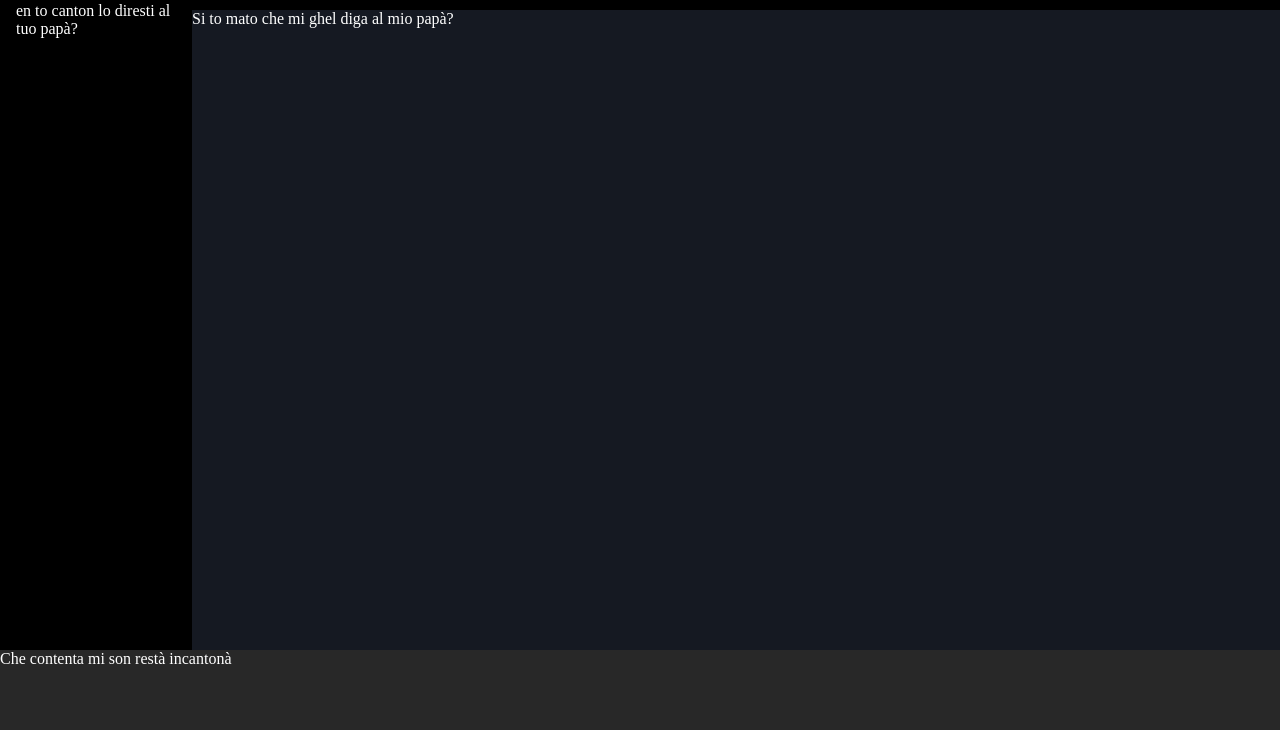
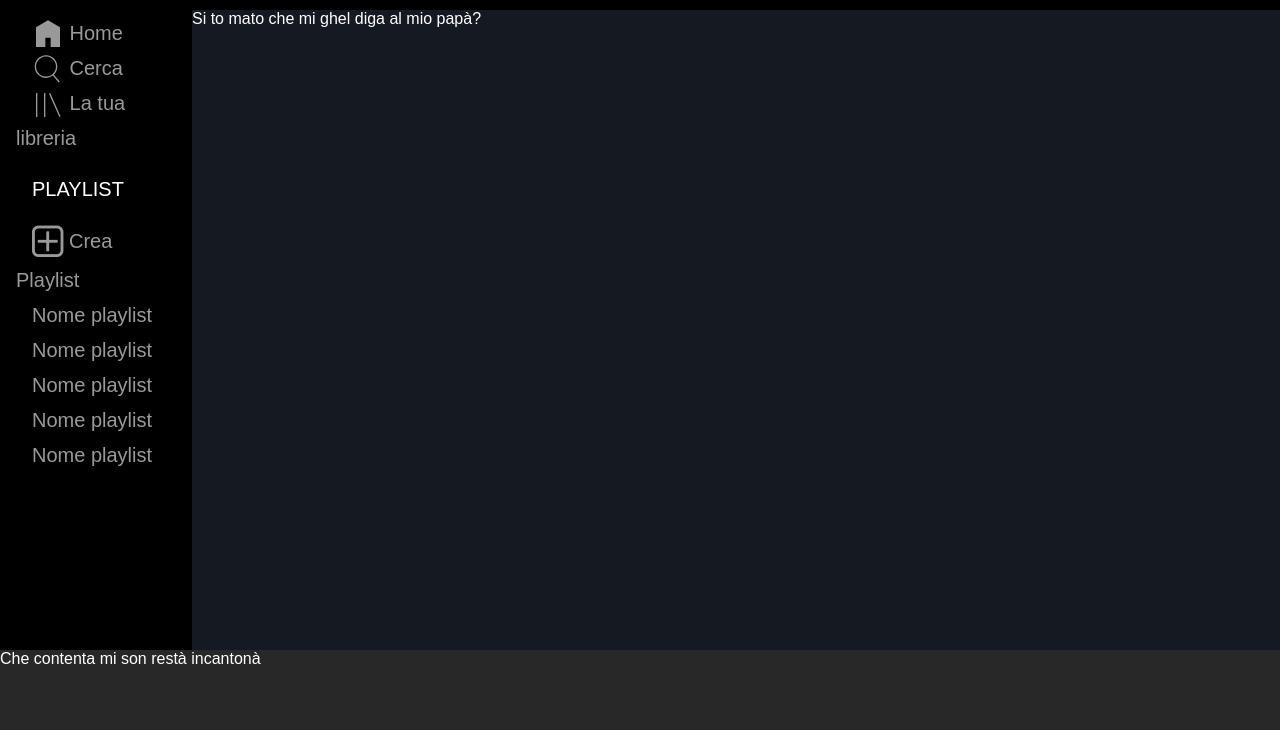
Before and after one commit to EmanuelRista/html-css-spotifyweb, a plain HTML site: page index.html in a window 1280 px wide. Shown: the part 70-800 px from the top of the page. Drawn offline with Linux system fonts and the light colour scheme.

Commit message:
Side Navbar

```diff
--- a/index.html
+++ b/index.html
@@ -4,6 +4,7 @@
     <meta charset="utf-8">
     <meta name="viewport" content="width=device-width, initial-scale=1">
     <link rel="stylesheet" href="style.css">
+    <link rel="stylesheet" href="https://cdnjs.cloudflare.com/ajax/libs/font-awesome/4.7.0/css/font-awesome.min.css">
     <title>Spotify Web</title>
   </head>
   <body>
@@ -12,7 +13,20 @@
     </section>
     <section class="sidebar">
       <img src="img/logo.svg" class="logo" alt="">
-      Se te toco le to manine en to canton lo diresti al tuo papà?
+      <div class="side-menu">
+        <ul>
+          <li><a class="sidebarnav" href="#home"><img class="icons" src="img/home.svg" alt=""> Home</a></li>
+          <li><a class="sidebarnav" href="#cerca"><img class="icons" src="img/search.svg" alt=""> Cerca</a></li>
+          <li><a class="sidebarnav" href="#"><img class="icons" src="img/libreria.svg" alt=""> La tua libreria</a></li>
+          <li class="playlist">PLAYLIST</li>
+          <li><a class="sidebarnav" href="#creaplaylist"><i class="fa fa-plus-square-o fa-2x"></i> Crea Playlist</a></li>
+          <li><a class="sidebarnav" href="#nomeplaylist">Nome playlist</a></li>
+          <li><a class="sidebarnav" href="#nomeplaylist">Nome playlist</a></li>
+          <li><a class="sidebarnav" href="#nomeplaylist">Nome playlist</a></li>
+          <li><a class="sidebarnav" href="#nomeplaylist">Nome playlist</a></li>
+          <li><a class="sidebarnav" href="#nomeplaylist">Nome playlist</a></li>
+        </ul>
+      </div>
     </section>
     <section class="main-window">
       Si to mato che mi ghel diga al mio papà?
--- a/style.css
+++ b/style.css
@@ -2,6 +2,7 @@
   margin: 0;
   padding:0;
   box-sizing: border-box;
+  font-family: sans-serif;
 }
 .sidebar {
   height: 90vh;
@@ -62,3 +63,37 @@
   color: black;
   transform: scale(1.2);
 }
+li {
+ list-style-type: none;
+}
+li.playlist {
+  color: white;
+  font-size: 20px;
+  padding: 1rem;
+  line-height: 35px;
+}
+a {
+  text-decoration: none;
+}
+a.sidebarnav {
+  color: white;
+  opacity: 0.6;
+  font-size: 20px;
+  padding-left: 1rem;
+  line-height: 35px;
+}
+a.sidebarnav:hover {
+  font-size: 25px;
+  opacity: 1;
+  border-left: 4px solid chartreuse;
+}
+.side-menu {
+  padding: 2rem 0;
+}
+img.icons {
+  width: 2rem;
+  vertical-align: middle;
+}
+i.fa {
+  vertical-align: middle;
+}
```
Also changed, not shown: img/home.svg (added), img/libreria.svg (added), img/search.svg (added).
